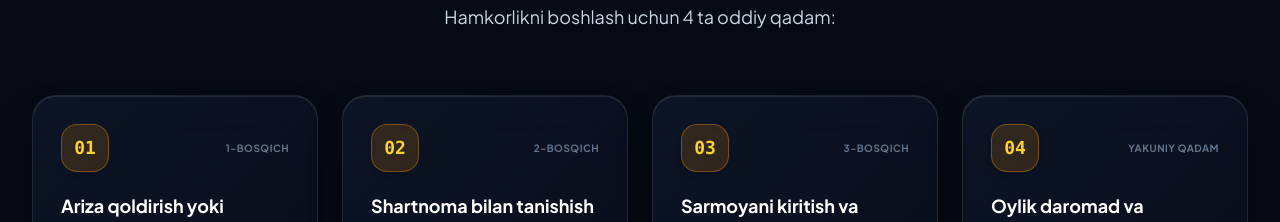
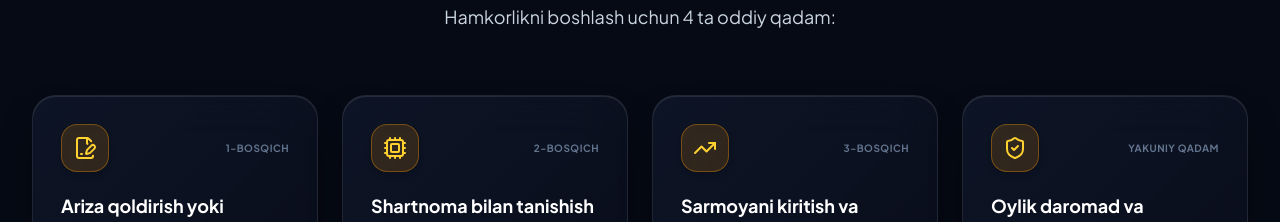
Before and after one commit to humoyun1773/zalatoye-lastochka, a React (Vite) app: page / in a window 1280 px wide. Shown: the part 7020-7242 px from the top of the page. Built offline with nearby package versions, Linux system fonts and the light colour scheme.

Commit message:
feat(icons): ensure 100% icons are powered by lucide-react

```diff
--- a/src/components/Roadmap.tsx
+++ b/src/components/Roadmap.tsx
@@ -1,5 +1,5 @@
 import React from 'react';
-import { Compass } from 'lucide-react';
+import { Compass, FileSignature, Cpu, TrendingUp, ShieldCheck } from 'lucide-react';
 import type { TranslationsType } from '../data/translations';
 
 interface RoadmapProps {
@@ -7,6 +7,8 @@ interface RoadmapProps {
 }
 
 export const Roadmap: React.FC<RoadmapProps> = ({ t }) => {
+  const stepIcons = [FileSignature, Cpu, TrendingUp, ShieldCheck];
+
   return (
     <section className="py-20 md:py-28 relative bg-[#060a14]">
       <div className="max-w-[1440px] mx-auto px-4 sm:px-6 lg:px-8">
@@ -24,15 +26,17 @@ export const Roadmap: React.FC<RoadmapProps> = ({ t }) => {
         </div>
 
         <div className="grid grid-cols-1 md:grid-cols-2 lg:grid-cols-4 gap-5 sm:gap-6">
-          {t.roadmap.steps.map((step, idx) => (
+          {t.roadmap.steps.map((step, idx) => {
+            const Icon = stepIcons[idx] || Compass;
+            return (
               <div
                 key={idx}
                 className="luxury-card p-6 sm:p-7 rounded-3xl relative group flex flex-col justify-between"
               >
                 <div>
                   <div className="flex items-center justify-between mb-5">
-                  <div className="w-12 h-12 rounded-2xl bg-amber-500/15 border border-amber-500/35 flex items-center justify-center text-amber-300 font-mono font-black text-lg group-hover:scale-110 group-hover:bg-amber-500 group-hover:text-slate-950 transition-all duration-300 shadow-md">
-                    {step.step}
+                    <div className="w-12 h-12 rounded-2xl bg-amber-500/15 border border-amber-500/35 flex items-center justify-center text-amber-300 group-hover:scale-110 group-hover:bg-amber-500 group-hover:text-slate-950 transition-all duration-300 shadow-md">
+                      <Icon className="w-6 h-6" />
                     </div>
                     <span className="text-[10px] uppercase font-bold text-slate-500 tracking-wider">
                       {idx === 3 ? 'Yakuniy Qadam' : `${idx + 1}-Bosqich`}
@@ -48,7 +52,8 @@ export const Roadmap: React.FC<RoadmapProps> = ({ t }) => {
                   {step.desc}
                 </p>
               </div>
-          ))}
+            );
+          })}
         </div>
       </div>
     </section>
```
Lines whose indentation alone changed are shown as unchanged.
